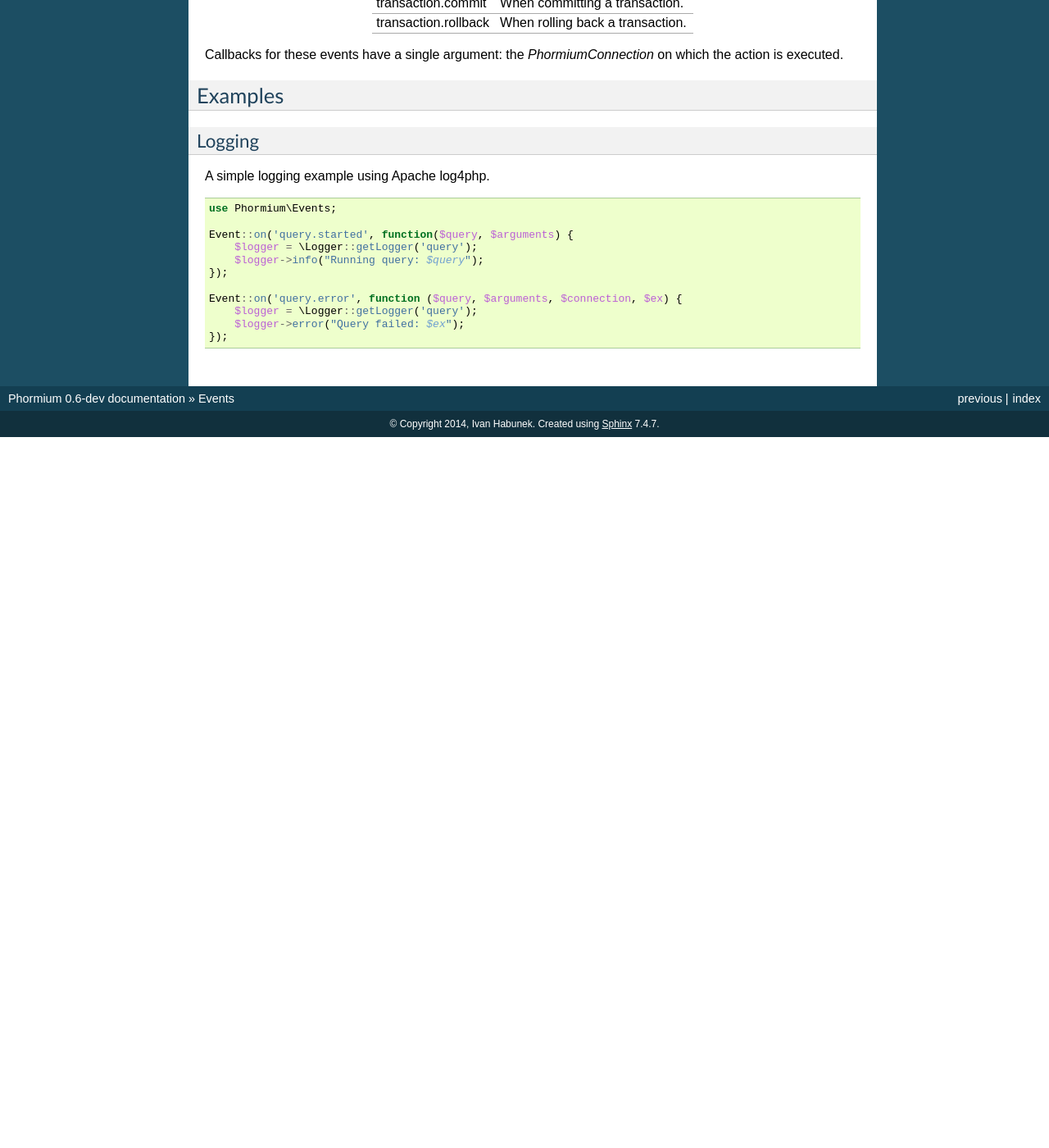
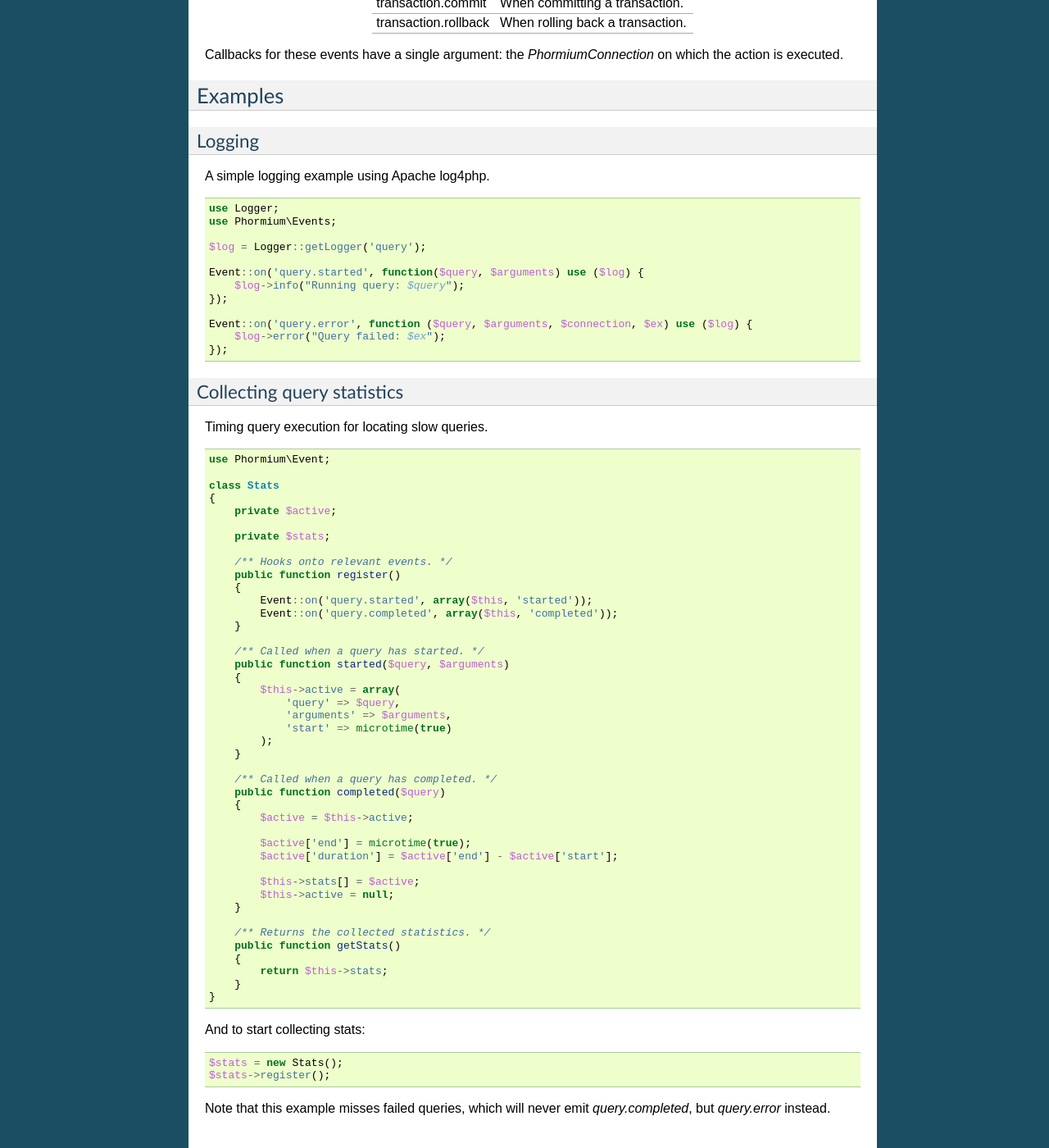
Before and after one commit to ihabunek/phormium, a Sphinx documentation site: the page built from docs/events.rst, in a window 1280 px wide and 1400 px high, scrolled down 1031 px. Shown: the whole window at 82% size. Built offline with Sphinx 7.4.7, drawn with Linux system fonts in a browser that asks for light colours; before the commit the page ends 1564 px from its top, so only the background shows below that; some of the changed text lies outside the part shown.

Commit message:
Improved events documentation, additional example

```diff
--- a/docs/events.rst
+++ b/docs/events.rst
@@ -19,47 +19,47 @@
 
 The following events are emitted when running a database query.
 
-+-----------------+---------------------------------+
-| Event name      | Description                     |
-+=================+=================================+
-| query.started   | Before contacting the database. |
-+-----------------+---------------------------------+
-| query.preparing | Before preparing the query.     |
-+-----------------+---------------------------------+
-| query.prepared  | After preparing the query.      |
-+-----------------+---------------------------------+
-| query.executing | Before executing the query.     |
-+-----------------+---------------------------------+
-| query.executed  | After executing the query.      |
-+-----------------+---------------------------------+
-| query.fetching  | Before fetching resulting data. |
-+-----------------+---------------------------------+
-| query.fetched   | After fetching resulting data.  |
-+-----------------+---------------------------------+
-| query.completed | On successful completion.       |
-+-----------------+---------------------------------+
-| query.error     | On error.                       |
-+-----------------+---------------------------------+
++-------------------+---------------------------------------------+---------------------------------+
+| Event             | Callback arguments                          | Description                     |
++===================+=============================================+=================================+
+| `query.started`   | $query, $arguments, $connection             | Before contacting the database. |
++-------------------+---------------------------------------------+---------------------------------+
+| `query.preparing` | $query, $arguments, $connection             | Before preparing the query.     |
++-------------------+---------------------------------------------+---------------------------------+
+| `query.prepared`  | $query, $arguments, $connection             | After preparing the query.      |
++-------------------+---------------------------------------------+---------------------------------+
+| `query.executing` | $query, $arguments, $connection             | Before executing the query.     |
++-------------------+---------------------------------------------+---------------------------------+
+| `query.executed`  | $query, $arguments, $connection             | After executing the query.      |
++-------------------+---------------------------------------------+---------------------------------+
+| `query.fetching`  | $query, $arguments, $connection             | Before fetching resulting data. |
++-------------------+---------------------------------------------+---------------------------------+
+| `query.fetched`   | $query, $arguments, $connection, $data      | After fetching resulting data.  |
++-------------------+---------------------------------------------+---------------------------------+
+| `query.completed` | $query, $arguments, $connection, $data      | On successful completion.       |
++-------------------+---------------------------------------------+---------------------------------+
+| `query.error`     | $query, $arguments, $connection, $exception | On error.                       |
++-------------------+---------------------------------------------+---------------------------------+
 
 Note that not all events are triggered for each query. Only prepared queries
 will trigger `preparing` and `prepared` events. Only queries which return data
 will trigger `fetching` and `fetched` events.
 
-Event callback functions have the following arguments:
+Event callback functions use the following arguments:
 
-+-------------+----------------------+--------------------------------------+----------------+
-| Name        | Type                 | Description                          | Events         |
-+=============+======================+======================================+================+
-| $query      | string               | Query SQL code                       | all            |
-+-------------+----------------------+--------------------------------------+----------------+
-| $arguments  | array                | Query arguments                      | all            |
-+-------------+----------------------+--------------------------------------+----------------+
-| $connection | Phormium\\Connection | Connection on which the query is run | all            |
-+-------------+----------------------+--------------------------------------+----------------+
-| $data       | array                | The data fetched from the database.  | query.prepared |
-+-------------+----------------------+--------------------------------------+----------------+
-| $exception  | Exception            | Exception thrown on query failure    | query.error    |
-+-------------+----------------------+--------------------------------------+----------------+
++---------------+----------------------+--------------------------------------+
+| Name          | Type                 | Description                          |
++===============+======================+======================================+
+| `$query`      | string               | Query SQL code                       |
++---------------+----------------------+--------------------------------------+
+| `$arguments`  | array                | Query arguments                      |
++---------------+----------------------+--------------------------------------+
+| `$connection` | Phormium\\Connection | Connection on which the query is run |
++---------------+----------------------+--------------------------------------+
+| `$data`       | array                | The data fetched from the database.  |
++---------------+----------------------+--------------------------------------+
+| `$exception`  | Exception            | Exception thrown on query failure    |
++---------------+----------------------+--------------------------------------+
 
 Transaction events
 ------------------
@@ -80,7 +80,6 @@
 Callbacks for these events have a single argument: the `Phormium\Connection` on
 which the action is executed.
 
-
 Examples
 --------
 
@@ -91,14 +90,77 @@
 
 .. code-block:: php
 
+    use Logger;
     use Phormium\Events;
 
-    Event::on('query.started', function($query, $arguments) {
-        $logger = \Logger::getLogger('query');
-        $logger->info("Running query: $query");
+    $log = Logger::getLogger('query');
+
+    Event::on('query.started', function($query, $arguments) use ($log) {
+        $log->info("Running query: $query");
     });
 
-    Event::on('query.error', function ($query, $arguments, $connection, $ex) {
-        $logger = \Logger::getLogger('query');
-        $logger->error("Query failed: $ex");
+    Event::on('query.error', function ($query, $arguments, $connection, $ex) use ($log) {
+        $log->error("Query failed: $ex");
     });
+
+
+Collecting query statistics
+~~~~~~~~~~~~~~~~~~~~~~~~~~~
+
+Timing query execution for locating slow queries.
+
+.. code-block:: php
+
+    use Phormium\Event;
+
+    class Stats
+    {
+        private $active;
+
+        private $stats;
+
+        /** Hooks onto relevant events. */
+        public function register()
+        {
+            Event::on('query.started', array($this, 'started'));
+            Event::on('query.completed', array($this, 'completed'));
+        }
+
+        /** Called when a query has started. */
+        public function started($query, $arguments)
+        {
+            $this->active = array(
+                'query' => $query,
+                'arguments' => $arguments,
+                'start' => microtime(true)
+            );
+        }
+
+        /** Called when a query has completed. */
+        public function completed($query)
+        {
+            $active = $this->active;
+
+            $active['end'] = microtime(true);
+            $active['duration'] = $active['end'] - $active['start'];
+
+            $this->stats[] = $active;
+            $this->active = null;
+        }
+
+        /** Returns the collected statistics. */
+        public function getStats()
+        {
+            return $this->stats;
+        }
+    }
+
+And to start collecting stats:
+
+.. code-block:: php
+
+    $stats = new Stats();
+    $stats->register();
+
+Note that this example misses failed queries, which will never emit
+`query.completed`, but `query.error` instead.
```
